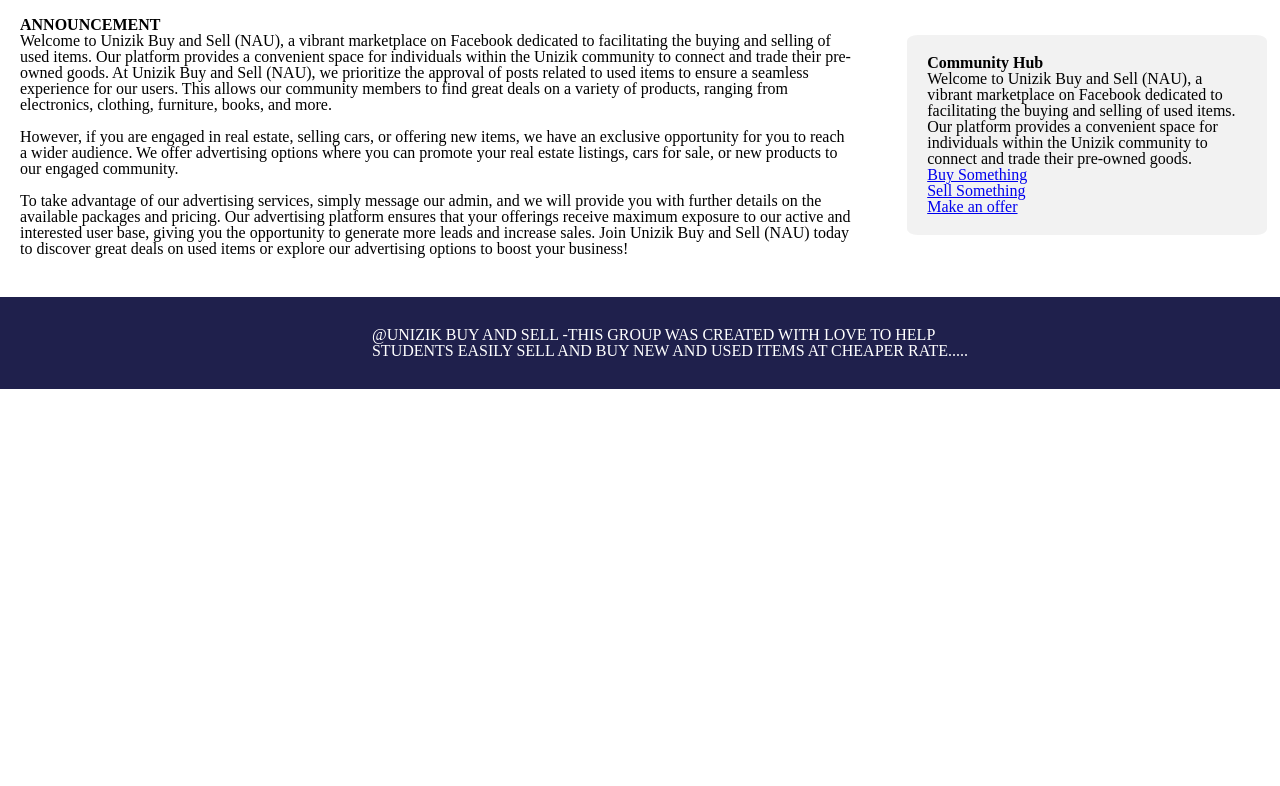
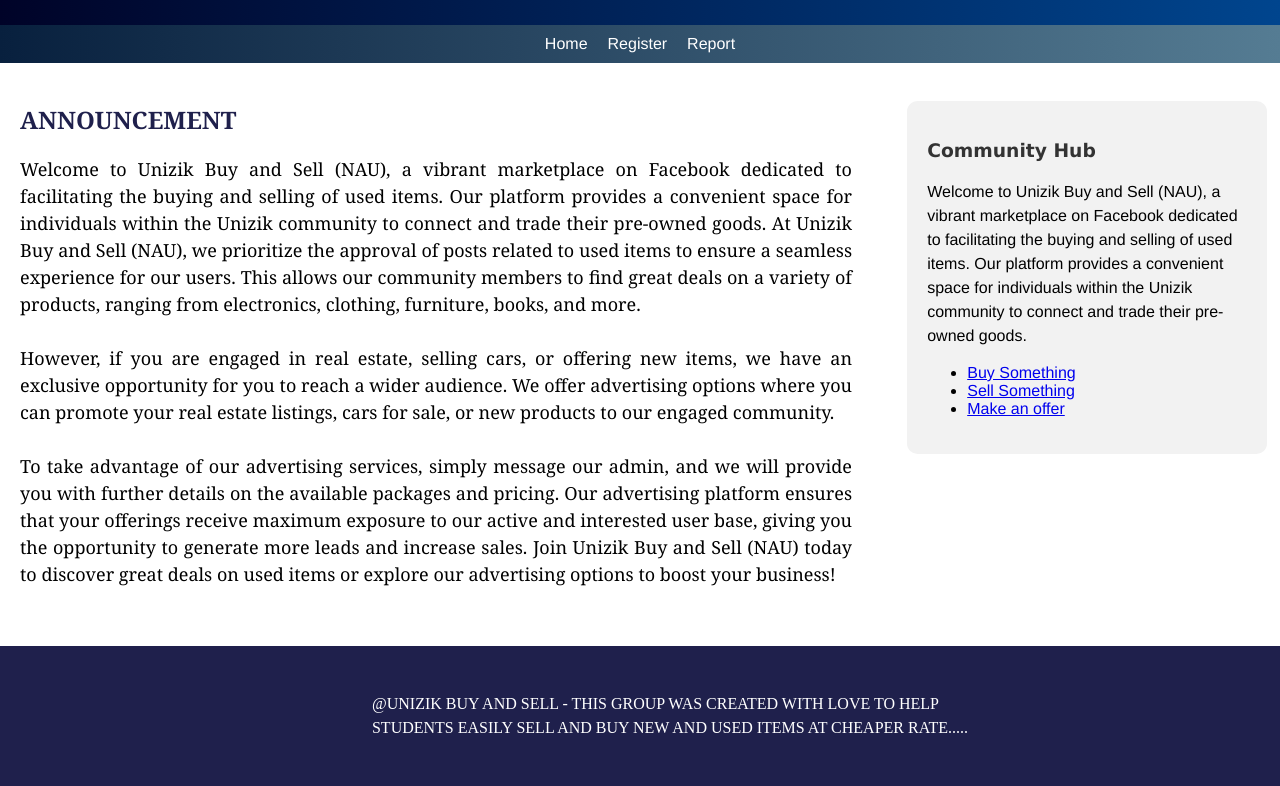
Before and after one commit to arinzeatusiuba/Lesson_three_Task_2_Arinze-Atusiuba, a website: page index.html in a window 1280 px wide. Shown: the part 95-881 px from the top of the page. Before the commit the page ends 800 px from the top, so only its background shows below. Drawn offline with Linux system fonts and the light colour scheme; files that its build step writes are made by us from their sources.

Commit message:
My web page layout

```diff
--- a/css/style.css
+++ b/css/style.css
@@ -1,72 +1,16 @@
-html, body, div, span, applet, object, iframe,
-h1, h2, h3, h4, h5, h6, p, blockquote, pre,
-a, abbr, acronym, address, big, cite, code,
-del, dfn, em, img, ins, kbd, q, s, samp,
-small, strike, strong, sub, sup, tt, var,
-b, u, i, center,
-dl, dt, dd, ol, ul, li,
-fieldset, form, label, legend,
-table, caption, tbody, tfoot, thead, tr, th, td,
-article, aside, canvas, details, embed,
-figure, figcaption, footer, header, hgroup,
-menu, nav, output, ruby, section, summary,
-time, mark, audio, video {
-	margin: 0;
-	padding: 0;
-	border: 0;
-	font-size: 100%;
-	vertical-align: baseline;
-}
-
-article, aside, details, figcaption, figure,
-footer, header, hgroup, menu, nav, section {
-	display: block;
-}
-
-body {
-	line-height: 1;
-	width: 100%;
-}
-
-ol, ul {
-	list-style: none;
-}
-
-blockquote, q {
-	quotes: none;
-}
-
-blockquote::before, blockquote::after,
-q::before, q::after {
-	content: '';
-	content: none;
-}
-
-table {
-	border-collapse: collapse;
-	border-spacing: 0;
-}
-
-/* Do not write a css rule above here! Use the space below  */
-
-
-/* Write your css below here */
-
-
-
-
 body {
 	margin: 0;
 	padding: 0;
   }
 
   header {
-	background-color: #f2f2f2;
+	background-image:linear-gradient(to right, #000328, #00458e);
 	padding: 20px;
+
   }
 
   nav {
-	background-color: #333;
+	background-image:linear-gradient(to right, #08203e, #557c93);
 	padding: 10px;
   }
 
@@ -74,7 +18,40 @@
 	list-style-type: none;
 	margin: 0;
 	padding: 0;
+	  display: flex;
+	justify-content: center;
+	font-family: 'Franklin Gothic Medium', 'Arial Narrow', Arial, sans-serif;
+
   }
+
+
+	h1 {
+		font-family: 'Franklin Gothic Medium', 'Arial Narrow', Arial, sans-serif;
+		color: white;
+	}
+
+	h2 {
+		font-family: Georgia, Times, 'Times New Roman', serif;
+		color: #1f204c;
+	}
+
+	h3 {
+		font-family: Verdana, sans-serif;
+		color: #333;
+	}
+
+	p {
+		font-size: 16px;
+		line-height: 1.5;
+
+	}
+
+  .para {
+	font-family: Georgia, Times, 'Times New Roman', serif;
+	font-size: 18px;
+	text-align: justify;
+  }
+
 
   nav ul li {
 	display: inline;
@@ -84,6 +61,8 @@
 	color: white;
 	padding: 10px;
 	text-decoration: none;
+
+
   }
 
   main {
@@ -104,12 +83,12 @@
 	border-radius: 3%;
    margin-top: 3%;
    margin-right: 1%;
-
+   font-family: 'Franklin Gothic Medium', 'Arial Narrow', Arial, sans-serif;
+   z-index: 2;
 
   }
 
   footer {
-	  /* position: fixed; */
 	  bottom: 0;
 	  height: 1%;
 	  width: 100%;
@@ -124,8 +103,10 @@
   }
 
   /* My Responsiveness */
+
   /* Desktop Screen: Media Query Size: 992px and above */
-  @media (min-width: 992px) {
+
+  @media (width >= 992px) {
 	aside {
 	  width: 25%;
 	}
@@ -136,7 +117,7 @@
   }
 
   /* Tablet Screen: Media Query Size: 768px to 991px */
-  @media (min-width: 768px) and (max-width: 991px) {
+  @media (width >= 768px) and (width <= 991px) {
 	main {
 	  flex-direction: column;
 	}
@@ -157,7 +138,7 @@
   }
 
   /* Mobile Screen: Media Query Size: 0px to 767px */
-  @media (max-width: 767px)
+  @media (width <= 767px)
   {
 	main {
 	  flex-direction: column;
--- a/index.html
+++ b/index.html
@@ -1,11 +1,11 @@
 <!DOCTYPE html>
 <html lang="en">
     <head>
-    <meta charset="UTF-8">
-    <meta http-equiv="X-UA-Compatible" content="IE=edge">
-    <meta name="viewport" content="width=device-width, initial-scale=1.0">
+        <meta charset="UTF-8" />
+        <meta http-equiv="X-UA-Compatible" content="IE=edge" />
+        <meta name="viewport" content="width=device-width, initial-scale=1.0" />
         <title>My Web Page</title>
-    <link rel="stylesheet" href="./style.css">
+        <link rel="stylesheet" href="./css/style.css" />
     </head>
     <body>
         <header>
@@ -23,33 +23,61 @@
         <main>
             <section>
                 <h2>ANNOUNCEMENT</h2>
-      <p>Welcome to Unizik Buy and Sell (NAU), a vibrant marketplace on Facebook dedicated to facilitating the buying and selling of used items. Our platform provides a convenient space for individuals within the Unizik community to connect and trade their pre-owned goods.
+                <p class="para">
+                    Welcome to Unizik Buy and Sell (NAU), a vibrant marketplace
+                    on Facebook dedicated to facilitating the buying and selling
+                    of used items. Our platform provides a convenient space for
+                    individuals within the Unizik community to connect and trade
+                    their pre-owned goods. At Unizik Buy and Sell (NAU), we
+                    prioritize the approval of posts related to used items to
+                    ensure a seamless experience for our users. This allows our
+                    community members to find great deals on a variety of
+                    products, ranging from electronics, clothing, furniture,
+                    books, and more. <br />
+                    <br />
 
-        At Unizik Buy and Sell (NAU), we prioritize the approval of posts related to used items to ensure a seamless experience for our users. This allows our community members to find great deals on a variety of products, ranging from electronics, clothing, furniture, books, and more. <br> <br>
+                    However, if you are engaged in real estate, selling cars, or
+                    offering new items, we have an exclusive opportunity for you
+                    to reach a wider audience. We offer advertising options
+                    where you can promote your real estate listings, cars for
+                    sale, or new products to our engaged community. <br /><br />
 
-        However, if you are engaged in real estate, selling cars, or offering new items, we have an exclusive opportunity for you to reach a wider audience. We offer advertising options where you can promote your real estate listings, cars for sale, or new products to our engaged community. <br><br>
-
-        To take advantage of our advertising services, simply message our admin, and we will provide you with further details on the available packages and pricing. Our advertising platform ensures that your offerings receive maximum exposure to our active and interested user base, giving you the opportunity to generate more leads and increase sales.
-
-        Join Unizik Buy and Sell (NAU) today to discover great deals on used items or explore our advertising options to boost your business!</p>
+                    To take advantage of our advertising services, simply
+                    message our admin, and we will provide you with further
+                    details on the available packages and pricing. Our
+                    advertising platform ensures that your offerings receive
+                    maximum exposure to our active and interested user base,
+                    giving you the opportunity to generate more leads and
+                    increase sales. Join Unizik Buy and Sell (NAU) today to
+                    discover great deals on used items or explore our
+                    advertising options to boost your business!
+                </p>
             </section>
 
             <aside>
                 <h3>Community Hub</h3>
                 <p>
-        Welcome to Unizik Buy and Sell (NAU), a vibrant marketplace on Facebook dedicated to facilitating the buying and selling of used items. Our platform provides a convenient space for individuals within the Unizik community to connect and trade their pre-owned goods.</p>
+                    Welcome to Unizik Buy and Sell (NAU), a vibrant marketplace
+                    on Facebook dedicated to facilitating the buying and selling
+                    of used items. Our platform provides a convenient space for
+                    individuals within the Unizik community to connect and trade
+                    their pre-owned goods.
+                </p>
                 <ul>
                     <li><a href="#"> Buy Something</a></li>
-
                     <li><a href="#">Sell Something</a></li>
-
                     <li><a href="#">Make an offer</a></li>
                 </ul>
             </aside>
         </main>
+
         <footer>
             <p>
-      @UNIZIK BUY AND SELL -THIS GROUP WAS CREATED WITH LOVE TO HELP <br> STUDENTS EASILY SELL AND BUY NEW AND USED ITEMS AT CHEAPER RATE.....</p>
+                @UNIZIK BUY AND SELL - THIS GROUP WAS CREATED WITH LOVE TO HELP
+                <br />
+                STUDENTS EASILY SELL AND BUY NEW AND USED ITEMS AT CHEAPER
+                RATE.....
+            </p>
         </footer>
     </body>
 </html>
```
Also changed, not shown: README.md. Lines whose indentation alone changed are shown as unchanged.
